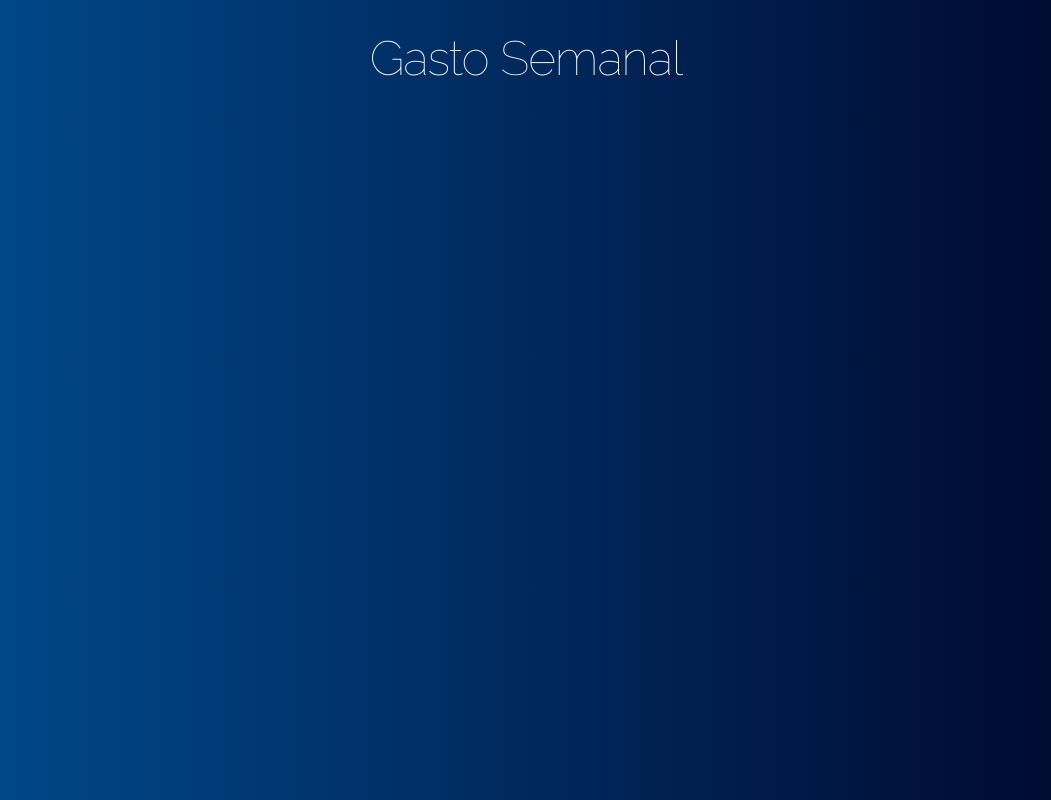
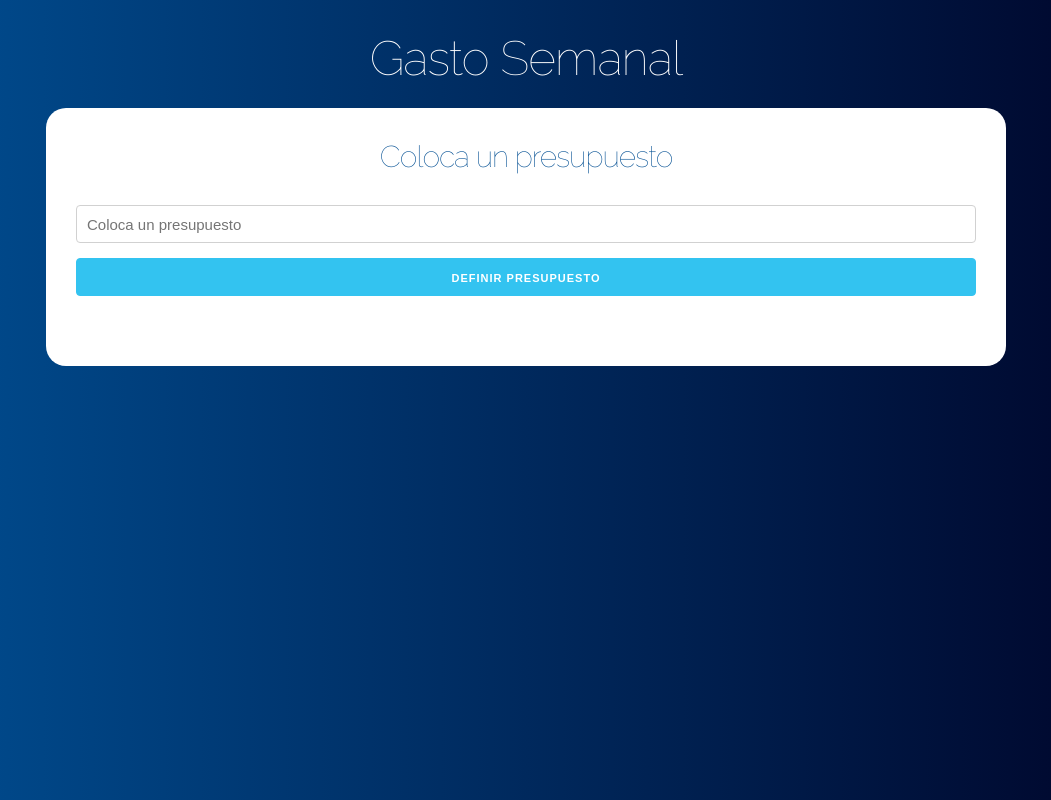
Before and after one commit to arielgarciadev/presupuestoReact, a React (Create React App) app: page / in a window 1280 px wide. Shown: the whole page, without its empty margins (114-1165 px from the left). Built offline with nearby package versions, Linux system fonts and the light colour scheme.

Commit message:
Creación del componente "Pregunta"

```diff
--- a/src/App.js
+++ b/src/App.js
@@ -1,10 +1,15 @@
 import React from 'react'
+import Pregunta from './components/Pregunta'
 
 const App = () => {
   return (
     <div className="container">
       <header>
         <h1>Gasto Semanal</h1>
+
+        <div className="contenido-principal contenido">
+          <Pregunta />
+        </div>
       </header>
     </div>
   )
--- /dev/null
+++ b/src/components/Pregunta.js
@@ -0,0 +1,25 @@
+import React, {Fragment} from 'react'
+
+const Pregunta = () => {
+    return (
+        <Fragment>
+            <h2>Coloca un presupuesto</h2>
+
+            <form>
+                <input
+                type="number"
+                className="u-full-width"
+                placeholder="Coloca un presupuesto"
+                />
+
+                <input
+                    type="submit"
+                    className="button-primary u-full-width"
+                    value="Definir Presupuesto"
+                 />
+            </form>
+        </Fragment>
+    )
+}
+
+export default Pregunta
```
